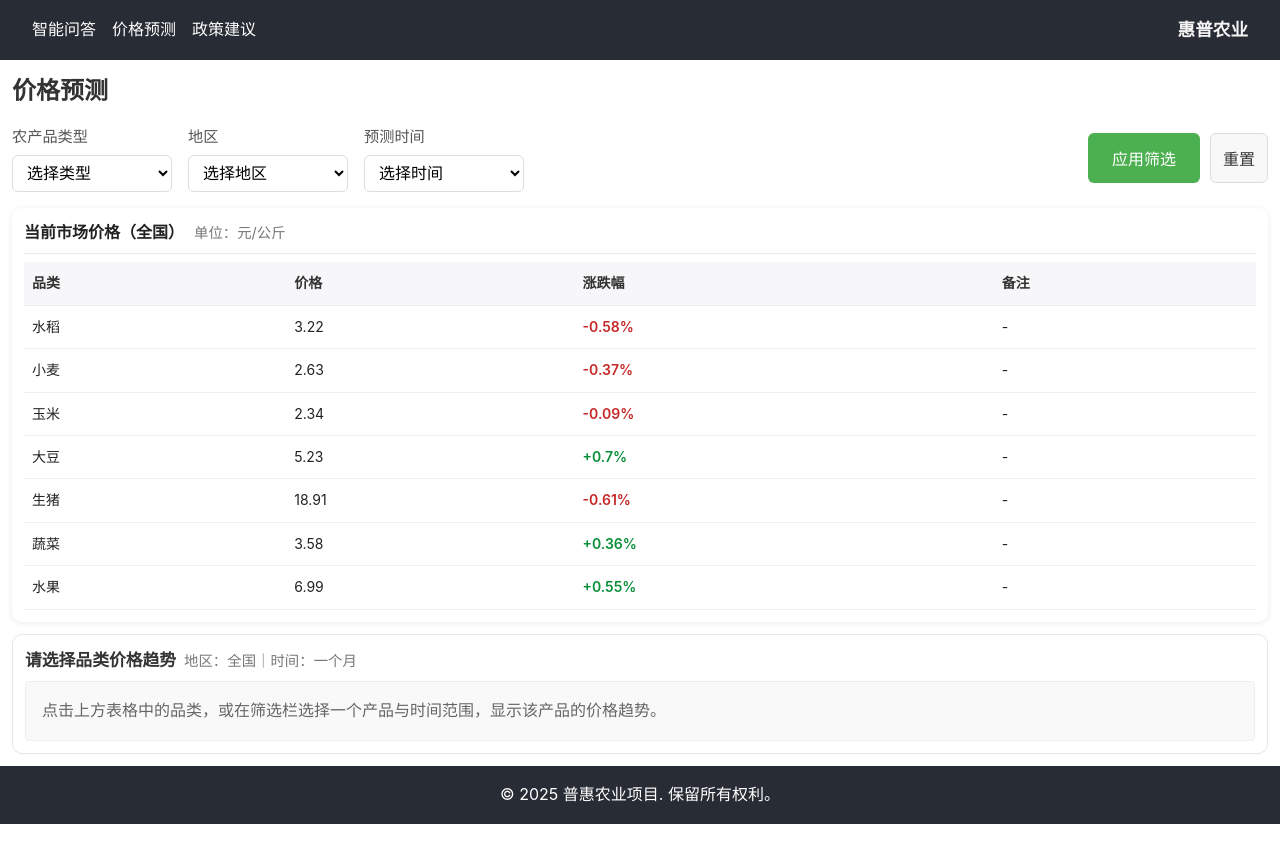
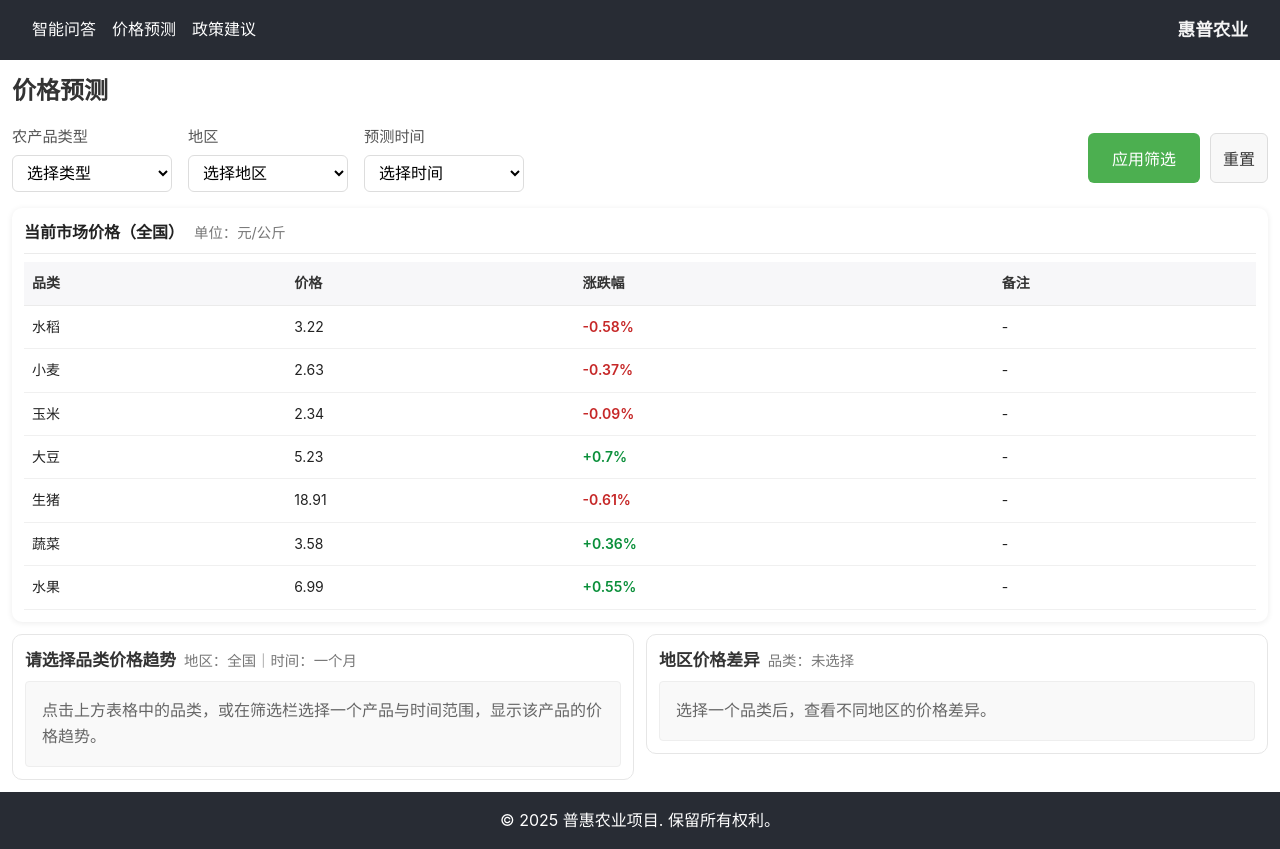
Before and after one commit to zacharyzhang1208/29.10.2025---Project, a React app: page /prediction in a window 1280 px wide. Before the commit the page ends 824 px from the top, so only its background shows below. Built offline with nearby package versions, Linux system fonts and the light colour scheme.

Commit message:
bug fixed

```diff
--- a/src/components/PricePrediction.js
+++ b/src/components/PricePrediction.js
@@ -52,6 +52,18 @@ function makeMockSeries(category, region, horizon){
   return out;
 }
 
+function makeRegionCompare(category, region){
+  if (!category) return [];
+  const regions = REGION_OPTIONS;
+  const current = REGION_MULT[region] ? region : '全国';
+  return regions.map(r => {
+    const base = BASE_PRICES[category] * (REGION_MULT[r] || 1);
+    const jitter = (Math.random()*0.04)-0.02;
+    const price = +(base*(1+jitter)).toFixed(2);
+    return { region: r, price, highlight: r===current };
+  });
+}
+
 function PricePrediction(){
   const [category, setCategory] = useState('');
   const [region, setRegion] = useState('');
@@ -62,6 +74,7 @@ function PricePrediction(){
   const chartRef = useRef(null);
   const effectiveHorizon = horizon || '1m';
   const series = useMemo(()=>makeMockSeries(category, region, effectiveHorizon),[category,region,effectiveHorizon]);
+  const regionCompare = useMemo(()=>makeRegionCompare(category, region),[category,region]);
 
   const handleRowClick = (name) => {
     setCategory(name);
@@ -146,50 +159,106 @@ function PricePrediction(){
         </div>
       </section>
 
+      <div className="pred-charts-row">
         <section ref={chartRef} className="pred-chart" aria-label="价格预测趋势图">
           <div className="pred-chart-header">
             <h3>{category || '请选择品类'}价格趋势</h3>
             <span className="pred-chart-note">地区：{region || '全国'}｜时间：{HORIZON_OPTIONS.find(o=>o.value===effectiveHorizon)?.label}</span>
           </div>
           {category ? (
-          <svg width="100%" height="260" viewBox="0 0 700 260" preserveAspectRatio="none" role="img">
-            <rect x="0" y="0" width="700" height="260" fill="#ffffff" stroke="#e6e6e6" />
+            <div style={{ position: 'relative', width: '100%', paddingBottom: '56%' }}>
+              <svg viewBox="0 0 800 400" preserveAspectRatio="xMidYMid meet" role="img" style={{ position: 'absolute', inset: 0, width: '100%', height: '100%' }}>
+                <rect x="0" y="0" width="800" height="400" fill="#ffffff" stroke="#e6e6e6" />
                 {(() => {
                   if (!series.length) return null;
                   const values = series.map(s => s.value);
                   const minV = Math.min(...values);
                   const maxV = Math.max(...values);
-              const pad = 28;
-              const w = 700 - pad*2;
-              const h = 220;
+                  const pad = 40;
+                  const w = 800 - pad*2;
+                  const h = 320;
                   const toX = (i) => pad + (i/(series.length-1))*w;
                   const toY = (v) => pad + (1 - (v - minV)/(maxV - minV || 1)) * h;
                   const d = series.map((s,i)=>`${i===0?'M':'L'}${toX(i)},${toY(s.value)}`).join(' ');
                   return (
                     <g>
                       <g stroke="#f0f0f0">
-                    {[0,1,2,3].map(i=> <line key={i} x1={pad} x2={pad+w} y1={pad + (h/3)*i} y2={pad + (h/3)*i} />)}
+                        {[0,1,2,3,4].map(i=> <line key={i} x1={pad} x2={pad+w} y1={pad + (h/4)*i} y2={pad + (h/4)*i} />)}
                       </g>
                       <path d={d} fill="none" stroke="#4873ff" strokeWidth="2.5" />
                       {series.map((s,i)=> (
                         <g key={i}>
                           <circle cx={toX(i)} cy={toY(s.value)} r="3.5" fill="#4873ff" />
                           {i%Math.ceil(series.length/6)===0 && (
-                        <text x={toX(i)} y={240} fontSize="10" textAnchor="middle" fill="#777">{s.label}</text>
+                            <text x={toX(i)} y={pad + h + 20} fontSize="10" textAnchor="middle" fill="#777">{s.label}</text>
                           )}
                         </g>
                       ))}
-                  <text x={pad} y={18} fontSize="12" fill="#555">价格区间：{minV.toFixed(2)}~{maxV.toFixed(2)} 元/公斤</text>
+                      <text x={pad} y={22} fontSize="12" fill="#555">价格区间：{minV.toFixed(2)}~{maxV.toFixed(2)} 元/公斤</text>
                     </g>
                   );
                 })()}
               </svg>
+            </div>
           ) : (
             <div className="search-results" style={{ marginTop: '8px' }}>
               <p style={{ color: '#666' }}>点击上方表格中的品类，或在筛选栏选择一个产品与时间范围，显示该产品的价格趋势。</p>
             </div>
           )}
         </section>
+
+        <section className="pred-chart" aria-label="地区价格差异对比图">
+          <div className="pred-chart-header">
+            <h3>地区价格差异</h3>
+            <span className="pred-chart-note">品类：{category || '未选择'}</span>
+          </div>
+          {category ? (
+            <div style={{ position: 'relative', width: '100%', paddingBottom: '56%' }}>
+              <svg viewBox="0 0 800 400" preserveAspectRatio="xMidYMid meet" role="img" style={{ position: 'absolute', inset: 0, width: '100%', height: '100%' }}>
+                <rect x="0" y="0" width="800" height="400" fill="#ffffff" stroke="#e6e6e6" />
+                {(() => {
+                  if (!regionCompare.length) return null;
+                  const values = regionCompare.map(s => s.price);
+                  const minV = Math.min(...values);
+                  const maxV = Math.max(...values);
+                  const pad = 40;
+                  const w = 800 - pad*2;
+                  const h = 320;
+                  const gap = 10;
+                  const bw = (w / regionCompare.length) - gap;
+                  return (
+                    <g>
+                      <g stroke="#f0f0f0">
+                        {[0,1,2,3,4].map(i=> <line key={i} x1={pad} x2={pad+w} y1={pad + (h/4)*i} y2={pad + (h/4)*i} />)}
+                      </g>
+                      {regionCompare.map((s,i)=>{
+                        const x = pad + i*(bw+gap);
+                        const ratio = (s.price - minV)/(maxV - minV || 1);
+                        const bh = ratio * h;
+                        const y = pad + (h - bh);
+                        const fill = s.highlight ? '#e74c3c' : '#4873ff';
+                        const stroke = s.highlight ? '#222' : 'none';
+                        return (
+                          <g key={i}>
+                            <rect x={x} y={y} width={bw} height={bh} fill={fill} stroke={stroke} />
+                            <text x={x + bw/2} y={pad + h + 20} fontSize="10" textAnchor="middle" fill="#777">{s.region}</text>
+                            <text x={x + bw/2} y={y - 6} fontSize="10" textAnchor="middle" fill="#555">{s.price}</text>
+                          </g>
+                        );
+                      })}
+                      <text x={pad} y={22} fontSize="12" fill="#555">区间：{minV.toFixed(2)}~{maxV.toFixed(2)} 元/公斤</text>
+                    </g>
+                  );
+                })()}
+              </svg>
+            </div>
+          ) : (
+            <div className="search-results" style={{ marginTop: '8px' }}>
+              <p style={{ color: '#666' }}>选择一个品类后，查看不同地区的价格差异。</p>
+            </div>
+          )}
+        </section>
+      </div>
     </main>
   );
 }
--- a/src/styles/index.css
+++ b/src/styles/index.css
@@ -362,6 +362,7 @@ body {
   border-radius: 10px;
   background: #fff;
 }
+.pred-charts-row { display: grid; grid-template-columns: 1fr 1fr; gap: 12px; align-items: start; }
 .pred-chart-header {
   display: flex;
   align-items: baseline;
@@ -437,4 +438,5 @@ body {
 @media (max-width: 800px) {
   .pred-bars { gap: 8px; height: 200px; }
   .pred-bar { min-width: 48px; }
+  .pred-charts-row { grid-template-columns: 1fr; }
 }
```
Lines whose indentation alone changed are shown as unchanged.
